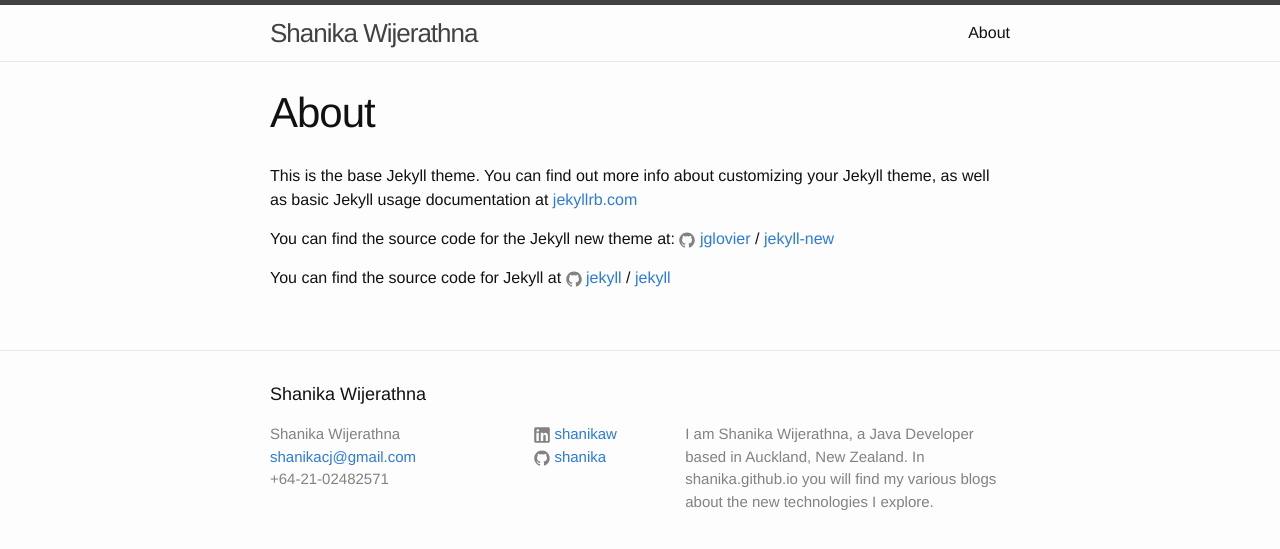
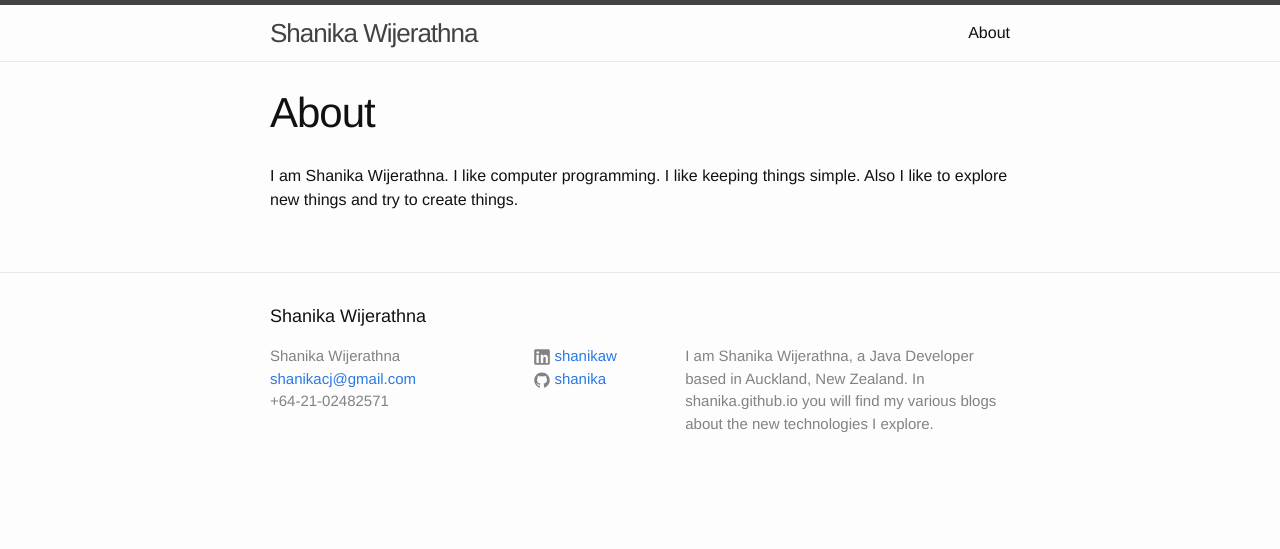
Before and after one commit to shanika/shanika.github.io, a Jekyll site: the page built from about.md, in a window 1280 px wide. Shown: the top 549 px of the page. Built offline with Jekyll 4.4.1, drawn with Linux system fonts in a browser that asks for light colours.

Commit message:
Changed about me page

```diff
--- a/about.md
+++ b/about.md
@@ -4,12 +4,4 @@ title: About
 permalink: /about/
 ---
 
-This is the base Jekyll theme. You can find out more info about customizing your Jekyll theme, as well as basic Jekyll usage documentation at [jekyllrb.com](http://jekyllrb.com/)
-
-You can find the source code for the Jekyll new theme at:
-{% include icon-github.html username="jglovier" %} /
-[jekyll-new](https://github.com/jglovier/jekyll-new)
-
-You can find the source code for Jekyll at
-{% include icon-github.html username="jekyll" %} /
-[jekyll](https://github.com/jekyll/jekyll)
+I am Shanika Wijerathna. I like computer programming. I like keeping things simple. Also I like to explore new things and try to create things.
```
